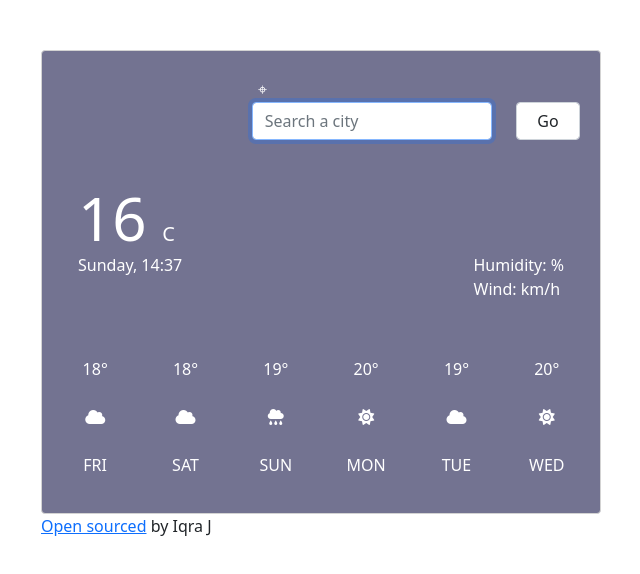
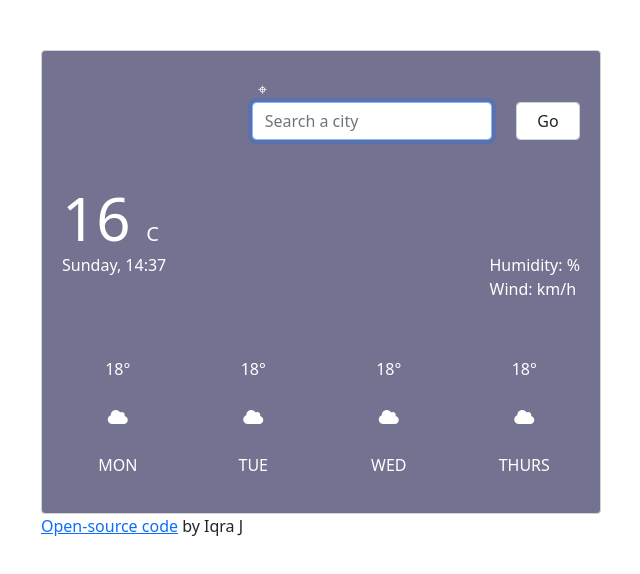
Before and after one commit to Iqra-Jav/weather-app, a plain HTML site: page index.html in a window 1280 px wide. Shown: the whole page, without its empty margins (319-959 px from the left). Drawn offline with nearby package versions, Linux system fonts and the light colour scheme; no server answers.

Commit message:
Display Forecast
Created a new function to enable a better way of displaying forecast for the week using 'loop' feature

```diff
--- a/index.html
+++ b/index.html
@@ -58,59 +58,19 @@
       </div>
 
       <br />
-
+      <div class="weather-forecast" id="forecast">
         <div class="row">
           <div class="col-2 card-body">
-          18°
-          <br />
+            <div class="forecast-temperature">18°</div>
             <br />
             <div class="weather-icon"><i class="fas fa-cloud"></i></div>
             <br />
             <div class="day">FRI</div>
           </div>
-        <div class="col-2 card-body">
-          18°
-          <br />
-          <br />
-          <div class="weather-icon"><i class="fas fa-cloud"></i></div>
-          <br />
-          <div class="day">SAT</div>
-        </div>
-        <div class="col-2 card-body">
-          19°
-          <br />
-          <br />
-          <div class="weather-icon"><i class="fas fa-cloud-rain"></i></div>
-          <br />
-          <div class="day">SUN</div>
-        </div>
-        <div class="col-2 card-body">
-          20°
-          <br />
-          <br />
-          <div class="weather-icon"><i class="fas fa-sun"></i></div>
-          <br />
-          <div class="day">MON</div>
-        </div>
-        <div class="col-2 card-body">
-          19°
-          <br />
-          <br />
-          <div class="weather-icon"><i class="fas fa-cloud"></i></div>
-          <br />
-          <div class="day">TUE</div>
-        </div>
-        <div class="col-2 card-body">
-          20°
-          <br />
-          <br />
-          <div class="weather-icon"><i class="fas fa-sun"></i></div>
-          <br />
-          <div class="day">WED</div>
         </div>
       </div>
     </div>
-    <a href="http://github.com/Iqra-Jav/weather-app"> Open sourced</a>
+    <a href="http://github.com/Iqra-Jav/weather-app"> Open-source code</a>
     by Iqra J
     <script type="text/javascript" src="src/java.js"></script>
   </body>
--- a/src/java.js
+++ b/src/java.js
@@ -25,6 +25,29 @@ if (minutes < 10) {
 
 let dateTime = document.querySelector(".currentDay");
 dateTime.innerHTML = `${day}, ${hours}:${minutes}`;
+
+function displayForecast() {
+  let forecastElement = document.querySelector("#forecast");
+
+  let forecastHTML = `<div class="row">`;
+  let days = ["MON", "TUE", "WED", "THURS"];
+  days.forEach(function (day) {
+    forecastHTML =
+      forecastHTML +
+      `
+     <div class="col-2 card-body">
+       <div class="forecast-temperature">18°</div>
+        <br />
+        <div class="weather-icon"><i class="fas fa-cloud"></i></div>
+        <br />
+        <div class="day">${day}</div>
+     </div>
+  `;
+  });
+
+  forecastHTML = forecastHTML + `</div>`;
+  forecastElement.innerHTML = forecastHTML;
+}
 
 function searchCity(city) {
   let apiKey = `9802d88f6dd188634b8362bf8e2349da`;
@@ -72,3 +95,4 @@ let currentLocationButton = document.querySelector(".location-button");
 currentLocationButton.addEventListener("click", getCurrentLocation);
 
 searchCity("New York");
+displayForecast();
--- a/src/style.css
+++ b/src/style.css
@@ -8,12 +8,10 @@ h1 {
   font-size: 60px;
   margin-top: 80px;
   margin-bottom: -1px;
-  padding-left: 16px;
 }
 
 h2 {
   margin: 0px auto;
-  padding-left: 16px;
 }
 
 form {
@@ -52,17 +50,8 @@ li {
   text-align: center;
 }
 
-.currentDay {
-  padding-left: 16px;
-}
-
-.dayForcast {
-  padding-left: 16px;
-}
-
 .extra {
   float: right;
-  padding-right: 16px;
 }
 
 #celsius {
```
Lines whose indentation alone changed are shown as unchanged.
